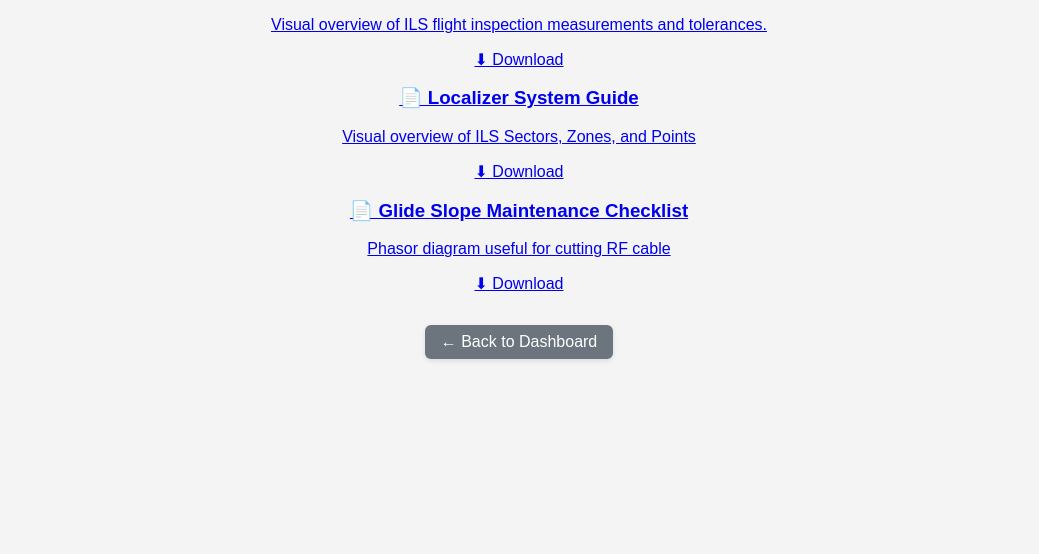
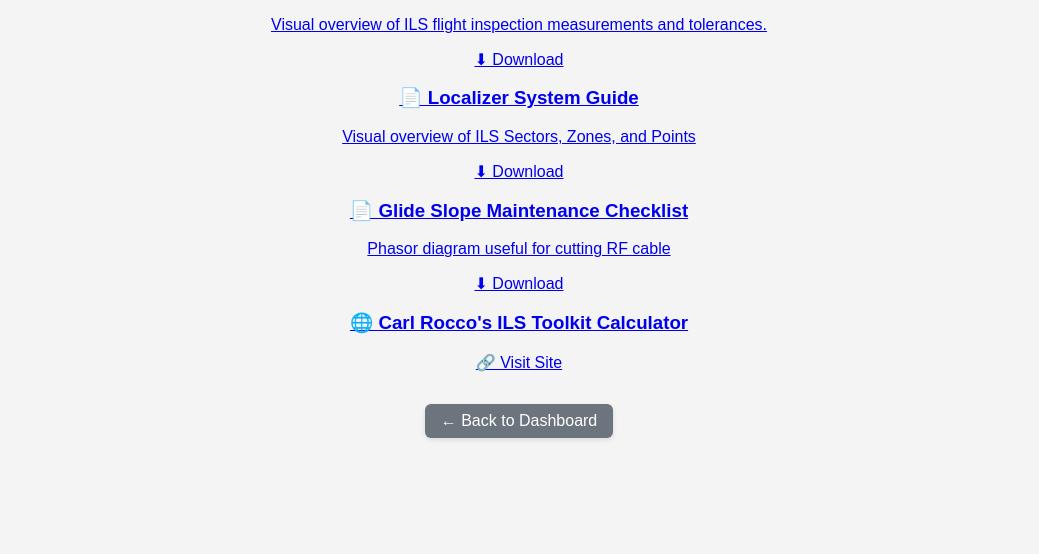
Before and after one commit to ArtofNAVAIDs/simulations, a plain HTML site: page resources/index.html in a window 1280 px wide. Shown: the part 125-679 px from the top of the page, without its empty margins (121-1160 px from the left). Drawn offline with Linux system fonts and the light colour scheme.

Commit message:
Update index.html

```diff
--- a/resources/index.html
+++ b/resources/index.html
@@ -113,6 +113,13 @@
   <a href="AoN_PhaserDiagram_v3.pdf" download class="button" style="margin-top: 10px;">⬇ Download</a>
 </div>
 
+<div class="card">
+  <a href="http://electronicsimulations.com/ilstoolkit/startScreen.html" target="_blank" rel="noopener noreferrer">
+    <h3>🌐 Carl Rocco's ILS Toolkit Calculator</h3>
+      </a>
+  <a href="http://electronicsimulations.com/ilstoolkit/startScreen.html" target="_blank" rel="noopener noreferrer" class="button" style="margin-top: 10px;">🔗 Visit Site</a>
+</div>
+
   <!-- Back link below the simulation -->
   <div style="margin-top: 2rem;">
   <a href="../" class="back-button">← Back to Dashboard</a>
```
